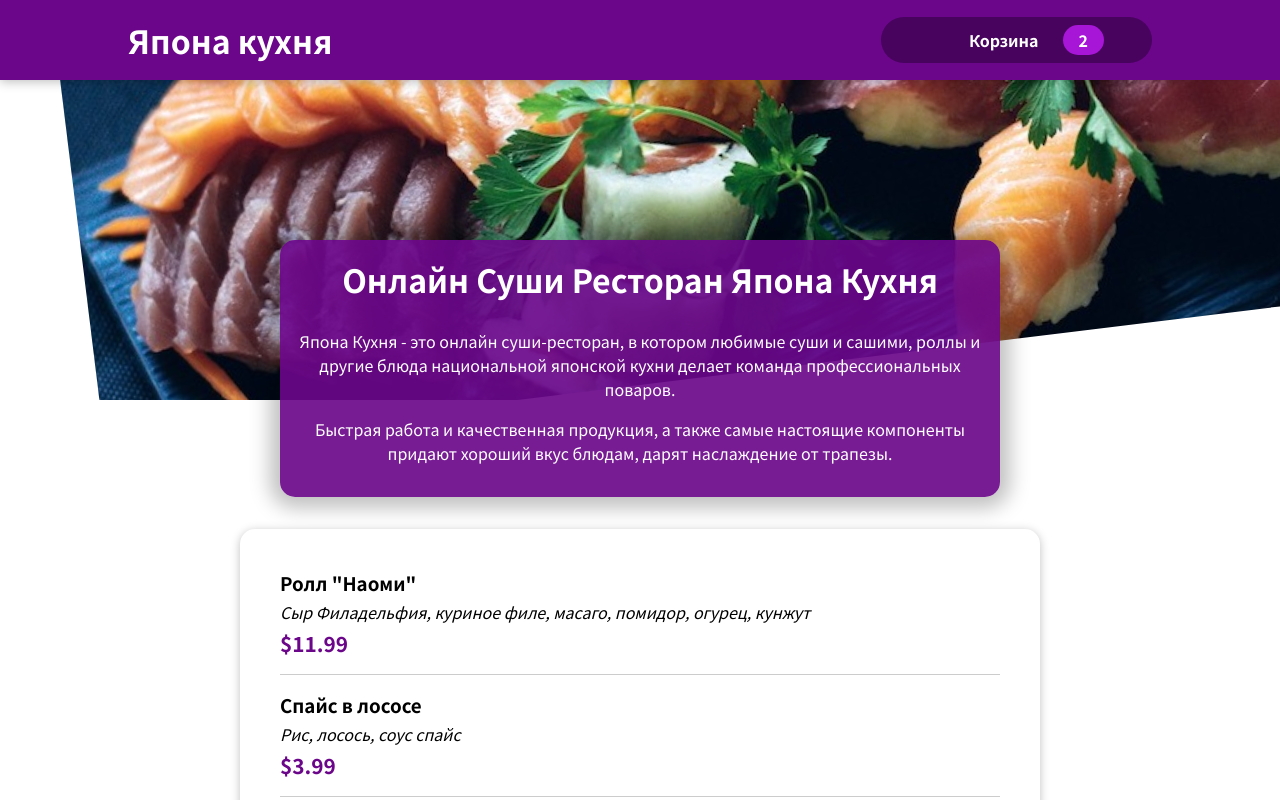
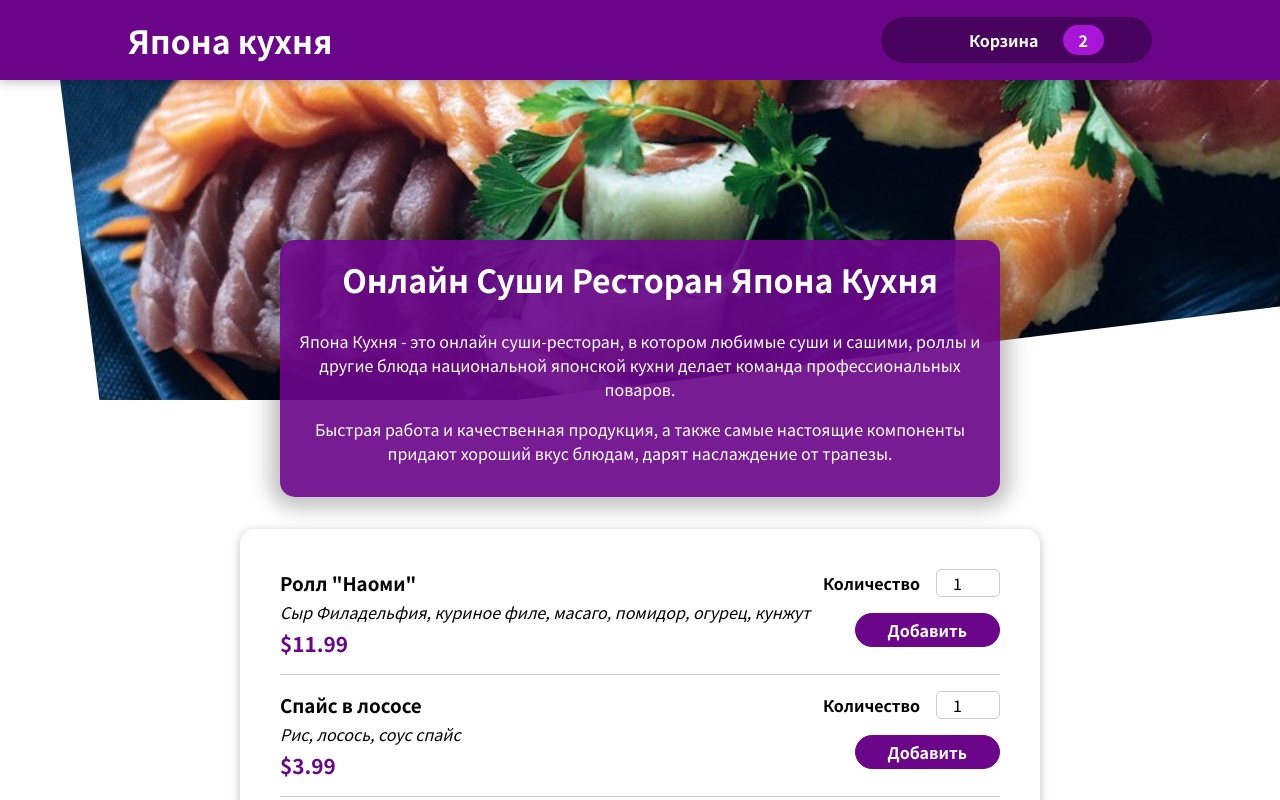
Before and after one commit to Vlad-Kudin/react-japanese-food, a React (Create React App) app: page / in a window 1280 px wide. Shown: the top 800 px of the page. Built offline with nearby package versions, Linux system fonts and the light colour scheme; some icons are missing.

Commit message:
added form

```diff
--- a/src/components/Meals/MealItem/MealItem.js
+++ b/src/components/Meals/MealItem/MealItem.js
@@ -1,4 +1,5 @@
 import styles from "./MealItem.module.css";
+import MealItemForm from "./MealItemForm";
 
 const MealItem = (props) => {
     const formatedPrice = `$${props.price.toFixed(2)}`;
@@ -10,7 +11,9 @@
                 <div className={styles.description}>{props.description}</div>
                 <div className={styles.price}>{formatedPrice}</div>
             </div>
-            <div></div>
+            <div>
+              <MealItemForm id={props.id} />
+            </div>
         </li>
     );
 };
--- a/src/components/Meals/MealItem/MealItemForm.js
+++ b/src/components/Meals/MealItem/MealItemForm.js
@@ -0,0 +1,19 @@
+import Input from "../../UI/Input";
+import styles from "./MealItemForm.module.css";
+
+const MealItemForm = (props) => {
+  return (
+    <form className={styles.form}>
+      <Input label="Количество" input={{
+        id: props.id,
+        type: 'number',
+        min: '1',
+        step: '1',
+        defaultValue: '1'
+      }}/>
+      <button>Добавить</button>
+    </form>
+  )
+}
+
+export default MealItemForm;
--- a/src/components/Meals/MealList.js
+++ b/src/components/Meals/MealList.js
@@ -33,6 +33,7 @@
     const mealList = DUMMY_MEALS.map((meal) => (
         <MealItem
             key={meal.id}
+            id={meal.id}
             name={meal.name}
             description={meal.description}
             price={meal.price}
--- /dev/null
+++ b/src/components/UI/Input.js
@@ -0,0 +1,12 @@
+import styles from './Input.module.css';
+
+const Input = (props) => {
+  return (
+    <div className={styles.input}>
+      <label htmlFor={props.input.id}>{props.label}</label>
+      <input {...props.input} />
+    </div>
+  )
+}
+
+export default Input;
--- /dev/null
+++ b/src/components/UI/Input.module.css
@@ -0,0 +1,18 @@
+.input {
+  display: flex;
+  align-items: center;
+  margin-bottom: 1rem;
+}
+
+.input label {
+  font-weight: bold;
+  margin-right: 1rem;
+}
+
+.input input {
+  width: 4rem;
+  border-radius: 5px;
+  border: 1px solid #ccc;
+  font: inherit;
+  padding-left: 1rem;
+}
```
